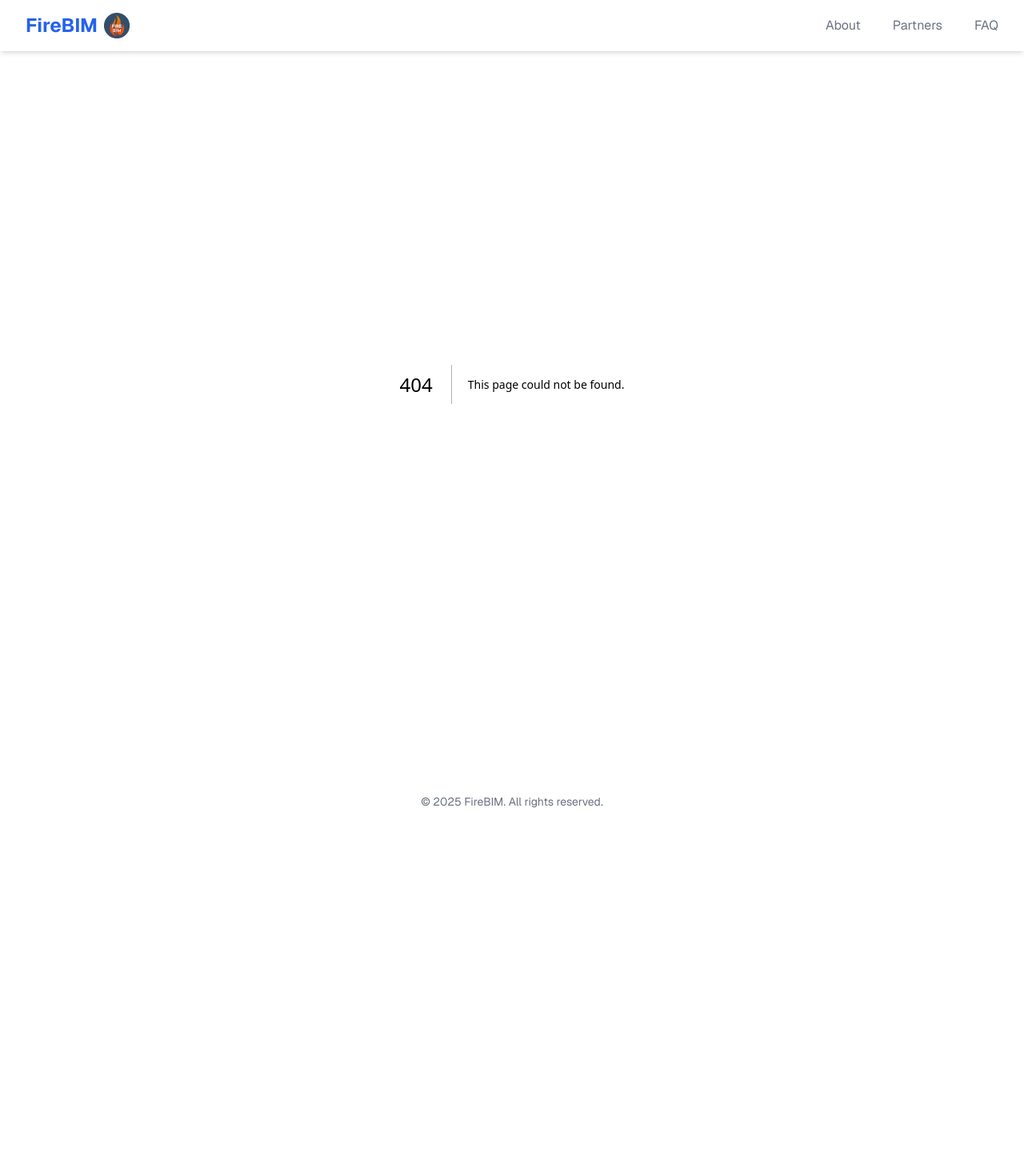
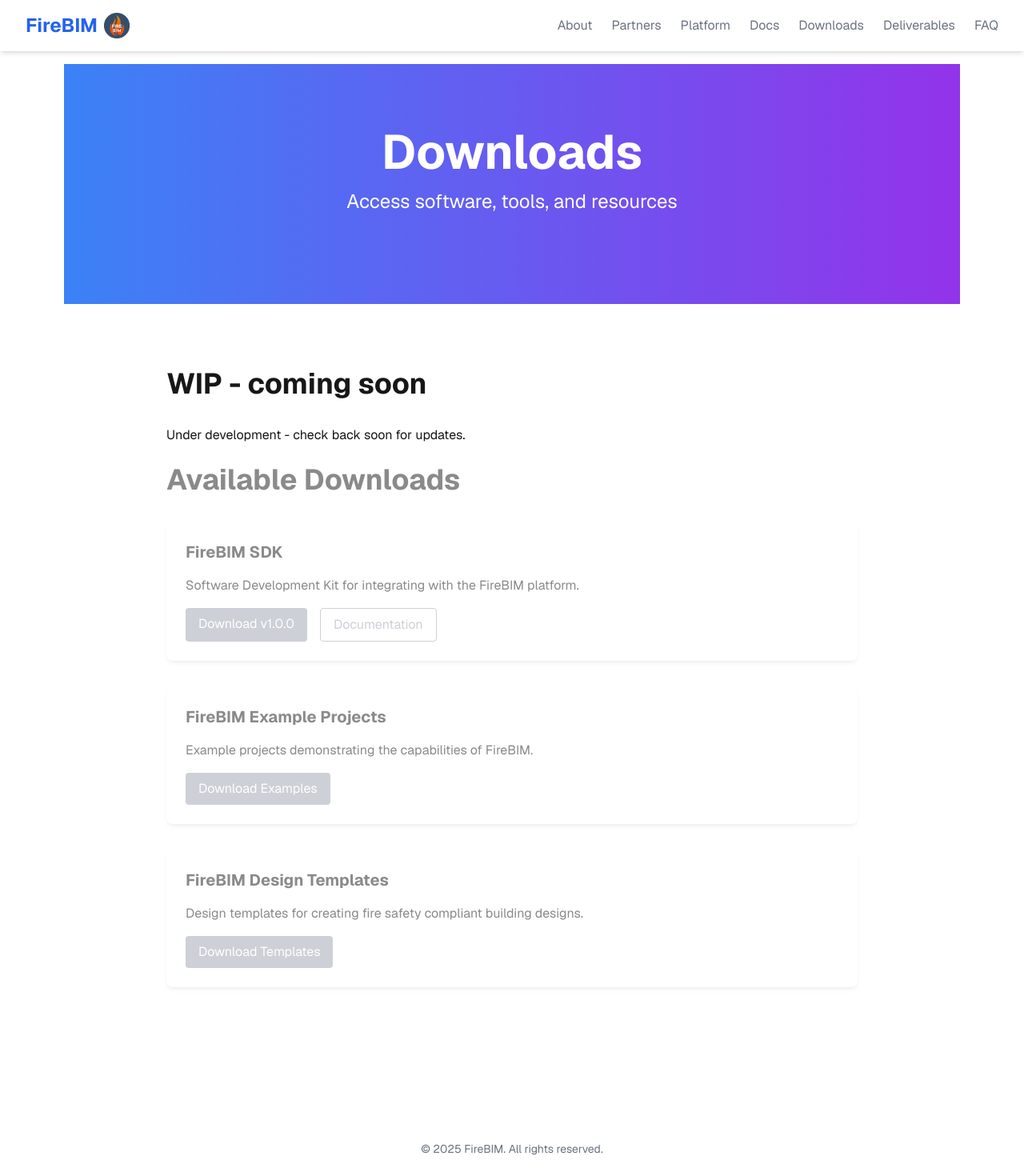
Before and after one commit to FireBIM-org/firebim-website, a Next.js app: page /downloads in a window 1280 px wide. Before the commit this address had no page. Shown: the top 1470 px of the page at 80% size. Before the commit the page ends 1044 px from the top, so only its background shows below. Built offline with nearby package versions, Linux system fonts and the light colour scheme.

Commit message:
Added four blank pages

```diff
--- a/src/app/Header.tsx
+++ b/src/app/Header.tsx
@@ -14,14 +14,26 @@ export default function Header() {
               </span>
             </Link>
           </div>
-          <nav className="hidden md:flex space-x-10">
-            <Link href="#about" className="text-gray-500 hover:text-gray-900">
+          <nav className="hidden md:flex space-x-6">
+            <Link href="/#about" className="text-gray-500 hover:text-gray-900">
               About
             </Link>
-            <Link href="#partners" className="text-gray-500 hover:text-gray-900">
+            <Link href="/#partners" className="text-gray-500 hover:text-gray-900">
               Partners
             </Link>
-            <Link href="#faq" className="text-gray-500 hover:text-gray-900">
+            <Link href="/reference_platform" className="text-gray-500 hover:text-gray-900">
+              Platform
+            </Link>
+            <Link href="/documentation" className="text-gray-500 hover:text-gray-900">
+              Docs
+            </Link>
+            <Link href="/downloads" className="text-gray-500 hover:text-gray-900">
+              Downloads
+            </Link>
+            <Link href="/deliverables" className="text-gray-500 hover:text-gray-900">
+              Deliverables
+            </Link>
+            <Link href="/#faq" className="text-gray-500 hover:text-gray-900">
               FAQ
             </Link>
           </nav>
--- /dev/null
+++ b/src/app/deliverables/page.tsx
@@ -0,0 +1,62 @@
+export default function Deliverables() {
+    return (
+        <main>
+            <section className="flex flex-col items-center justify-center text-center py-20 bg-gradient-to-r from-blue-500 to-purple-600 text-white">
+                <h1 className="text-4xl sm:text-6xl font-bold mb-4">Deliverables</h1>
+                <p className="text-lg sm:text-2xl mb-8">
+                    Project deliverables and outputs
+                </p>
+            </section>
+
+            <section className="py-20">
+                <div className="max-w-4xl mx-auto px-4">
+                    <h2 className="text-3xl sm:text-4xl font-bold mb-8">WIP - coming soon</h2>
+                    <p className="mb-6">
+                        Under development - check back soon for updates.
+                    </p>
+                </div>
+                {/* <div className="max-w-4xl mx-auto px-4">
+                    <h2 className="text-3xl sm:text-4xl font-bold mb-8">Project Deliverables</h2>
+
+                    <div className="space-y-8">
+                        <div className="border-b pb-6">
+                            <h3 className="text-xl font-bold mb-2">D1.1: Project Requirements</h3>
+                            <p className="mb-4">Comprehensive analysis of user requirements and technical specifications.</p>
+                            <div className="flex items-center text-sm text-gray-600">
+                                <span className="mr-4">Published: January 2025</span>
+                                <a href="#" className="text-blue-600 hover:underline">Download PDF</a>
+                            </div>
+                        </div>
+
+                        <div className="border-b pb-6">
+                            <h3 className="text-xl font-bold mb-2">D2.1: FireBIM Ontology</h3>
+                            <p className="mb-4">Definition of the FireBIM ontology for representing fire safety codes.</p>
+                            <div className="flex items-center text-sm text-gray-600">
+                                <span className="mr-4">Published: March 2025</span>
+                                <a href="#" className="text-blue-600 hover:underline">Download PDF</a>
+                            </div>
+                        </div>
+
+                        <div className="border-b pb-6">
+                            <h3 className="text-xl font-bold mb-2">D3.1: FireBIM API Specification</h3>
+                            <p className="mb-4">Technical specification of the FireBIM Application Programming Interface.</p>
+                            <div className="flex items-center text-sm text-gray-600">
+                                <span className="mr-4">Published: May 2025</span>
+                                <a href="#" className="text-blue-600 hover:underline">Download PDF</a>
+                            </div>
+                        </div>
+
+                        <div className="border-b pb-6">
+                            <h3 className="text-xl font-bold mb-2">D4.1: FireBIM Reference Implementation</h3>
+                            <p className="mb-4">Reference implementation of the FireBIM platform demonstrating core capabilities.</p>
+                            <div className="flex items-center text-sm text-gray-600">
+                                <span className="mr-4">Expected: October 2025</span>
+                                <span className="text-gray-500">Coming soon</span>
+                            </div>
+                        </div>
+                    </div>
+                </div> */}
+            </section>
+        </main>
+    );
+}
--- /dev/null
+++ b/src/app/documentation/page.tsx
@@ -0,0 +1,50 @@
+export default function Documentation() {
+  return (
+    <main>
+      <section className="flex flex-col items-center justify-center text-center py-20 bg-gradient-to-r from-blue-500 to-purple-600 text-white">
+        <h1 className="text-4xl sm:text-6xl font-bold mb-4">Documentation</h1>
+        <p className="text-lg sm:text-2xl mb-8">
+          Guides, tutorials, and technical documentation
+        </p>
+      </section>
+
+      <section className="py-20">
+      <div className="max-w-4xl mx-auto px-4">
+          <h2 className="text-3xl sm:text-4xl font-bold mb-8">WIP - coming soon</h2>
+          <p className="mb-6">
+            Under development - check back soon for updates.
+          </p>
+        </div>
+        <div className="max-w-4xl mx-auto px-4 opacity-50 pointer-events-none cursor-not-allowed">
+          <h2 className="text-3xl sm:text-4xl font-bold mb-8">Technical Documentation</h2>
+
+          <div className="grid grid-cols-1 md:grid-cols-2 gap-8">
+            <div className="p-6 bg-white rounded-lg shadow-md">
+              <h3 className="text-xl font-bold mb-4">Getting Started</h3>
+              <p className="mb-4">Learn the basics of the FireBIM platform and its key concepts.</p>
+              <a href="#" className="text-blue-600 hover:underline">Read more →</a>
+            </div>
+
+            <div className="p-6 bg-white rounded-lg shadow-md">
+              <h3 className="text-xl font-bold mb-4">API Reference</h3>
+              <p className="mb-4">Comprehensive API documentation for developers.</p>
+              <a href="#" className="text-blue-600 hover:underline">Read more →</a>
+            </div>
+
+            <div className="p-6 bg-white rounded-lg shadow-md">
+              <h3 className="text-xl font-bold mb-4">Tutorials</h3>
+              <p className="mb-4">Step-by-step guides for common tasks and use cases.</p>
+              <a href="#" className="text-blue-600 hover:underline">Read more →</a>
+            </div>
+
+            <div className="p-6 bg-white rounded-lg shadow-md">
+              <h3 className="text-xl font-bold mb-4">Best Practices</h3>
+              <p className="mb-4">Recommendations for optimal usage of the FireBIM platform.</p>
+              <a href="#" className="text-blue-600 hover:underline">Read more →</a>
+            </div>
+          </div>
+        </div>
+      </section>
+    </main>
+  );
+}
--- /dev/null
+++ b/src/app/downloads/page.tsx
@@ -0,0 +1,60 @@
+export default function Downloads() {
+  return (
+    <main>
+      <section className="flex flex-col items-center justify-center text-center py-20 bg-gradient-to-r from-blue-500 to-purple-600 text-white">
+        <h1 className="text-4xl sm:text-6xl font-bold mb-4">Downloads</h1>
+        <p className="text-lg sm:text-2xl mb-8">
+          Access software, tools, and resources
+        </p>
+      </section>
+
+      <section className="py-20">
+        <div className="max-w-4xl mx-auto px-4">
+          <h2 className="text-3xl sm:text-4xl font-bold mb-8">WIP - coming soon</h2>
+          <p className="mb-6">
+            Under development - check back soon for updates.
+          </p>
+        </div>
+        <div className="max-w-4xl mx-auto px-4 opacity-50 pointer-events-none cursor-not-allowed">
+          <h2 className="text-3xl sm:text-4xl font-bold mb-8">Available Downloads</h2>
+
+          {/* Adding opacity and preventing interaction with pointer-events-none */}
+          <div className="space-y-8">
+            <div className="p-6 bg-white rounded-lg shadow-md">
+              <h3 className="text-xl font-bold mb-4">FireBIM SDK</h3>
+              <p className="mb-4">Software Development Kit for integrating with the FireBIM platform.</p>
+              <div className="flex gap-4">
+                <a href="#" className="px-4 py-2 bg-gray-400 text-white rounded">
+                  Download v1.0.0
+                </a>
+                <a href="#" className="px-4 py-2 border border-gray-400 text-gray-400 rounded">
+                  Documentation
+                </a>
+              </div>
+            </div>
+
+            <div className="p-6 bg-white rounded-lg shadow-md">
+              <h3 className="text-xl font-bold mb-4">FireBIM Example Projects</h3>
+              <p className="mb-4">Example projects demonstrating the capabilities of FireBIM.</p>
+              <div className="flex gap-4">
+                <a href="#" className="px-4 py-2 bg-gray-400 text-white rounded">
+                  Download Examples
+                </a>
+              </div>
+            </div>
+
+            <div className="p-6 bg-white rounded-lg shadow-md">
+              <h3 className="text-xl font-bold mb-4">FireBIM Design Templates</h3>
+              <p className="mb-4">Design templates for creating fire safety compliant building designs.</p>
+              <div className="flex gap-4">
+                <a href="#" className="px-4 py-2 bg-gray-400 text-white rounded">
+                  Download Templates
+                </a>
+              </div>
+            </div>
+          </div>
+        </div>
+      </section>
+    </main>
+  );
+}
--- /dev/null
+++ b/src/app/reference_platform/page.tsx
@@ -0,0 +1,21 @@
+export default function ReferencePlatform() {
+  return (
+    <main>
+      <section className="flex flex-col items-center justify-center text-center py-20 bg-gradient-to-r from-blue-500 to-purple-600 text-white">
+        <h1 className="text-4xl sm:text-6xl font-bold mb-4">Reference Platform</h1>
+        <p className="text-lg sm:text-2xl mb-8">
+          Learn about the FireBIM reference platform architecture
+        </p>
+      </section>
+
+      <section className="py-20">
+        <div className="max-w-4xl mx-auto px-4">
+          <h2 className="text-3xl sm:text-4xl font-bold mb-8">WIP - coming soon</h2>
+          <p className="mb-6">
+            Under development - check back soon for updates.
+          </p>
+        </div>
+      </section>
+    </main>
+  );
+}
```
